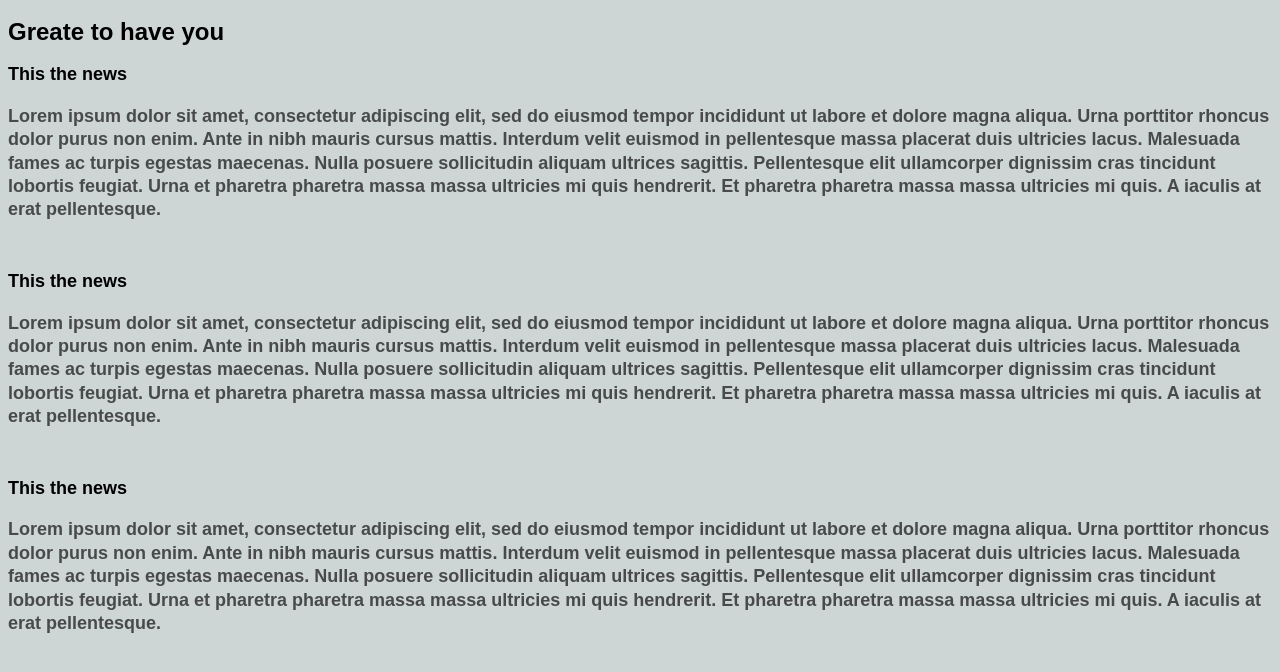
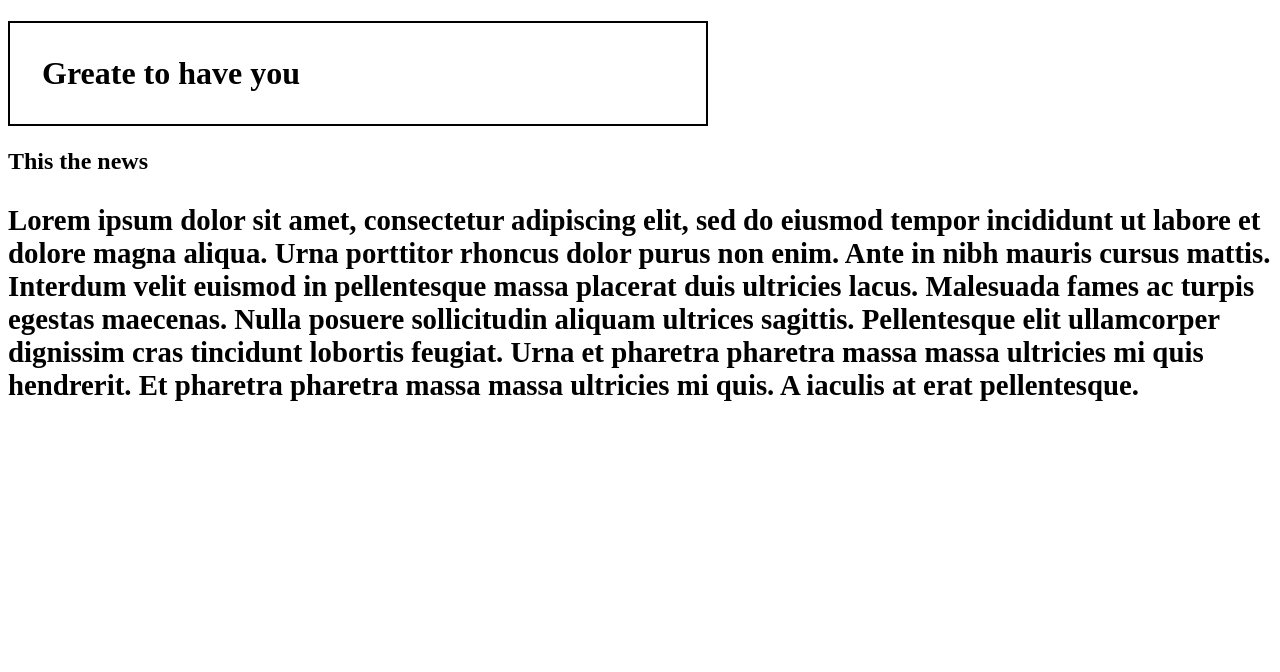
Before and after one commit to alireza-hashemii/HtmlCss-Course, a plain HTML site: page css_course/lesson1.html in a window 1280 px wide. Drawn offline with Linux system fonts and the light colour scheme.

Commit message:
css units - vp em rem px ...

```diff
--- a/css_course/lesson1.css
+++ b/css_course/lesson1.css
@@ -1,11 +1,13 @@
-body {
-    font-size: 12px;
-    font-family: Arial, Helvetica, sans-serif;
-    line-height: 1.3;
-    background-color: rgb(206, 213, 213);
+
+
+h1 {
+    border: 2px solid black;
+    width: 50%;
+    font-size: 2rem;
+    padding: 1em;
 }
 
-
 p {
-    color: rgba(0,0,0,0.65);
+    font-size: 1.20em;
+    width: 10vp;
 }
--- a/css_course/lesson1.html
+++ b/css_course/lesson1.html
@@ -8,18 +8,6 @@
 </head>
 <body>
     <h1>Greate to have you</h1>
-    <h2>
-        This the news
-        <p >Lorem ipsum dolor sit amet, consectetur adipiscing elit, sed do eiusmod tempor incididunt ut labore et dolore magna aliqua. Urna porttitor rhoncus dolor purus non enim. Ante in nibh mauris cursus mattis. Interdum velit euismod in pellentesque massa placerat duis ultricies lacus. Malesuada fames ac turpis egestas maecenas. Nulla posuere sollicitudin aliquam ultrices sagittis. Pellentesque elit ullamcorper dignissim cras tincidunt lobortis feugiat. Urna et pharetra pharetra massa massa ultricies mi quis hendrerit. Et pharetra pharetra massa massa ultricies mi quis. A iaculis at erat pellentesque.</p>
-    </h2>
-    <br>
-
-    <h2>
-        This the news
-        <p>Lorem ipsum dolor sit amet, consectetur adipiscing elit, sed do eiusmod tempor incididunt ut labore et dolore magna aliqua. Urna porttitor rhoncus dolor purus non enim. Ante in nibh mauris cursus mattis. Interdum velit euismod in pellentesque massa placerat duis ultricies lacus. Malesuada fames ac turpis egestas maecenas. Nulla posuere sollicitudin aliquam ultrices sagittis. Pellentesque elit ullamcorper dignissim cras tincidunt lobortis feugiat. Urna et pharetra pharetra massa massa ultricies mi quis hendrerit. Et pharetra pharetra massa massa ultricies mi quis. A iaculis at erat pellentesque.</p>
-    </h2>
-
-    <br>
 
     <h2>
         This the news
--- /dev/null
+++ b/css_course/lesson2.css
@@ -0,0 +1,3 @@
+ul {
+    list-style-type: none;
+}
```
Also changed, not shown: css_course/lesson2.html (added, +43 -0 lines).
